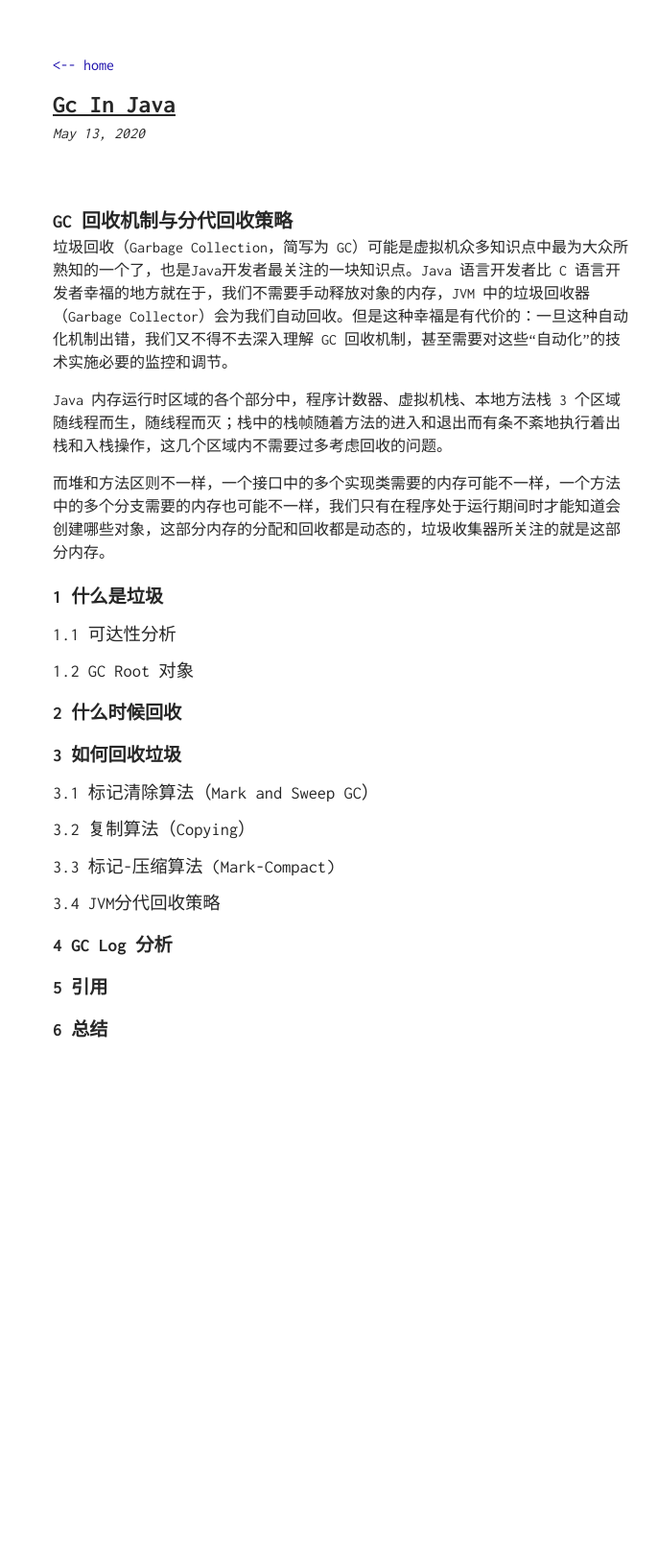
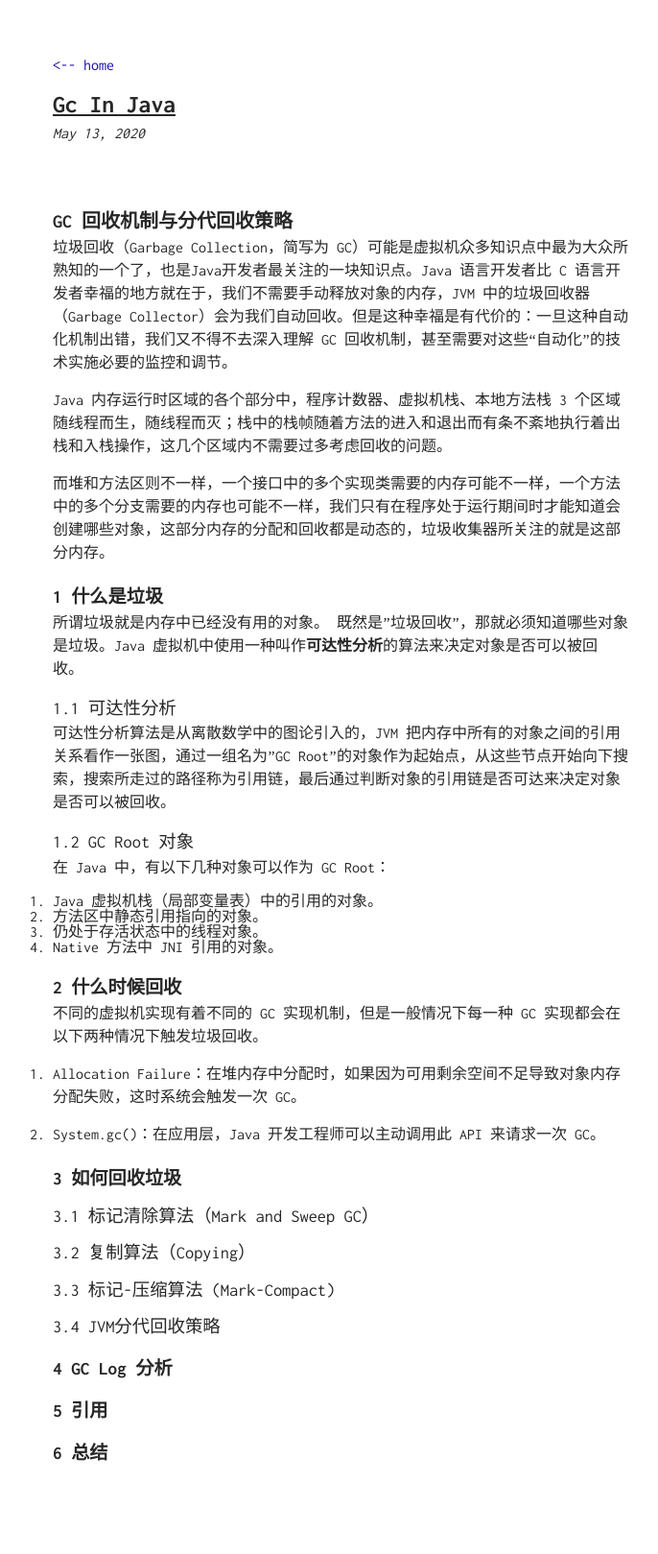
Before and after one commit to TobiahShaw/TobiahShaw.github.io, a Jekyll site: the page built from _posts/2020-05-13-GC-in-Java.md, in a window 1280 px wide. Shown: the whole page at 96% size, without its empty margins (285-971 px from the left). Built offline with Jekyll 4.4.1, drawn with Linux system fonts in a browser that asks for light colours; our own code applies the rules of GitHub Pages for plain Markdown files; before the commit the page ends 1178 px from its top, so only the background shows below that.

Commit message:
update some content

```diff
--- a/_posts/2020-05-13-GC-in-Java.md
+++ b/_posts/2020-05-13-GC-in-Java.md
@@ -8,11 +8,28 @@
 
 ## 1 什么是垃圾
 
+所谓垃圾就是内存中已经没有用的对象。 既然是”垃圾回收"，那就必须知道哪些对象是垃圾。Java 虚拟机中使用一种叫作**可达性分析**的算法来决定对象是否可以被回收。
+
 ### 1.1 可达性分析
+
+可达性分析算法是从离散数学中的图论引入的，JVM 把内存中所有的对象之间的引用关系看作一张图，通过一组名为”GC Root"的对象作为起始点，从这些节点开始向下搜索，搜索所走过的路径称为引用链，最后通过判断对象的引用链是否可达来决定对象是否可以被回收。
 
 ### 1.2 GC Root 对象
 
+在 Java 中，有以下几种对象可以作为 GC Root：
+
+1. Java 虚拟机栈（局部变量表）中的引用的对象。
+2. 方法区中静态引用指向的对象。
+3. 仍处于存活状态中的线程对象。
+4. Native 方法中 JNI 引用的对象。
+
 ## 2 什么时候回收
+
+不同的虚拟机实现有着不同的 GC 实现机制，但是一般情况下每一种 GC 实现都会在以下两种情况下触发垃圾回收。
+
+1. Allocation Failure：在堆内存中分配时，如果因为可用剩余空间不足导致对象内存分配失败，这时系统会触发一次 GC。
+
+2. System.gc()：在应用层，Java 开发工程师可以主动调用此 API 来请求一次 GC。
 
 ## 3 如何回收垃圾
 
```
